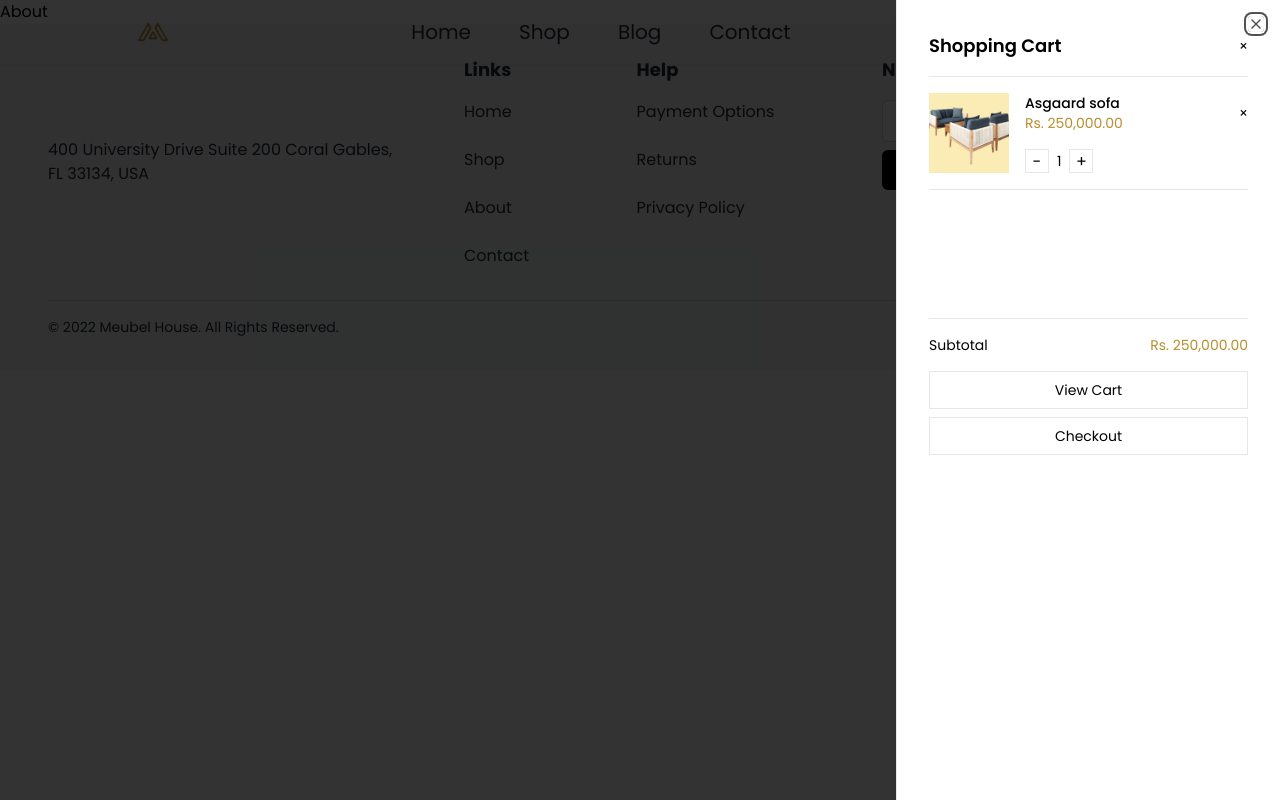
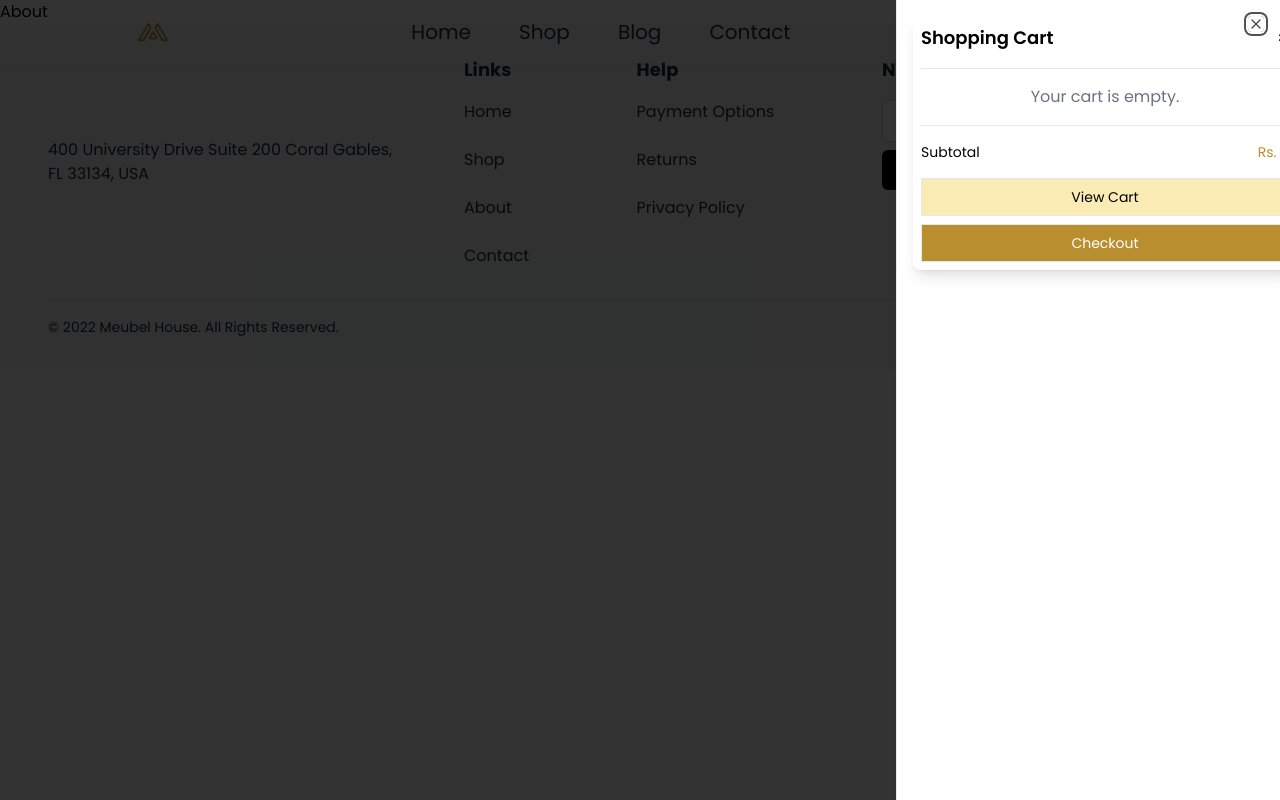
Before and after one commit to muhammadayaan2276/E-Commerce-Website-2025-With-Functionality-And-Responsiveness-Hackathon-By-Ayaan-Zeeshan, a Next.js app: page /about in a window 1280 px wide. Both pictures are taken after a click on the button 1142 px from the left and 32 px from the top of the page. Built offline with nearby package versions, Linux system fonts and the light colour scheme.

Commit message:
cart functionality update

```diff
--- a/package.json
+++ b/package.json
@@ -22,6 +22,7 @@
     "react": "^18",
     "react-dom": "^18",
     "react-icons": "^5.4.0",
+    "react-toastify": "^11.0.3",
     "sanity": "^3.69.0",
     "styled-components": "^6.1.14",
     "tailwind-merge": "^2.5.5",
--- a/src/app/(store)/layout.tsx
+++ b/src/app/(store)/layout.tsx
@@ -4,6 +4,8 @@ import "./globals.css";
 import Navbar from "@/components/Navbar";
 import Footer from "@/components/Footer";
 import { CartProvider } from "@/context/CartProvider";
+import "react-toastify/dist/ReactToastify.css";
+import { ToastContainer } from "react-toastify";
 
 // Import the Poppins font
 const poppins = Poppins({
@@ -25,6 +27,7 @@ export default function RootLayout({
   return (
     <html lang="en">
       <body className={`${poppins.className} flex flex-col min-h-screen`}>
+      <ToastContainer />
         <CartProvider>
           {/* Navbar */}
           <Navbar />
--- a/src/components/Card.tsx
+++ b/src/components/Card.tsx
@@ -6,9 +6,21 @@ import { CardData } from "@/utils/types";
 import { FaHeart } from "react-icons/fa";
 import { BsCartPlus } from "react-icons/bs";
 import Link from "next/link";
+import {useCart,CartItem} from "@/context/CartContext"
 
 export default function Card({ _id, imageUrl, name, price }: CardData) {
   const [wishlist, setWishlist] = useState(false);
+  const {addToCart} = useCart();
+  const handleAddToCart = () => {
+    addToCart({
+      id: _id,
+      name: name,
+      price: price,
+      image: imageUrl,
+      quantity: 1,
+  }
+    );
+  }
 
   const handleWishlist = () => {
     setWishlist(!wishlist);
@@ -49,6 +61,7 @@ export default function Card({ _id, imageUrl, name, price }: CardData) {
 
         </Link>
         <button
+          onClick={handleAddToCart}
           className="mt-3 py-2 px-4 bg-lightyellow text-black font-medium text-sm rounded hover:bg-darkyellow focus:outline-none focus:ring focus:ring-yellow-300 transition duration-200 flex items-center gap-2 justify-center"
         >
           <BsCartPlus />
--- a/src/components/CartDropDown.tsx
+++ b/src/components/CartDropDown.tsx
@@ -1,63 +1,103 @@
-import Link from "next/link"
-import Image from "next/image"
+"use client";
+
+import Link from "next/link";
+import Image from "next/image";
+import { useCart } from "@/context/CartContext";
 
 export default function CartDropdown() {
+  const { items, updateQty, removeFromCart } = useCart();
+
+  // Calculate the subtotal
+  const subtotal = items.reduce(
+    (total, item) => total + item.price * item.quantity,
+    0
+  );
+
   return (
-    <div className=" bg-white p-4">
+    <div className="bg-white p-2 mr-5 shadow-lg rounded-lg w-96">
+      {/* Header */}
       <div className="flex items-center justify-between border-b pb-4">
         <h2 className="text-lg font-semibold">Shopping Cart</h2>
-        <button className="text-sm">&times;</button>
+        <button className="text-lg font-bold">&times;</button>
       </div>
 
-      <div className="py-4">
-        {/* Cart Item */}
-        <div className="flex gap-4 border-b pb-4 mb-28">
+      {/* Cart Items */}
+      <div className="py-4 max-h-80 overflow-y-auto">
+        {items.length > 0 ? (
+          items.map((item) => (
+            <div key={item.id} className="flex gap-4 border-b pb-4 mb-4">
+              {/* Product Image */}
               <div className="relative h-20 w-20">
                 <Image
-              src="/Asgaardsofa4.png"
-              alt="Asgaard sofa"
+                  src={item.image}
+                  alt={item.name}
                   fill
-              className="object-cover bg-lightyellow"
+                  className="object-cover rounded bg-lightyellow"
                 />
               </div>
-          <div className="flex flex-1 flex-col justify-between">
+
+              {/* Product Details */}
+              <div className="flex flex-1 flex-col justify-between pr-5">
                 <div className="flex justify-between">
                   <div>
-                <h3 className="text-sm font-medium">Asgaard sofa</h3>
-                <p className="text-sm text-darkyellow">Rs. 250,000.00</p>
+                    <h3 className="text-sm font-medium">{item.name}</h3>
+                    <p className="text-sm text-darkyellow">Rs. {item.price}</p>
                   </div>
-              <button className="text-sm">&times;</button>
+                  <button
+                    onClick={() => removeFromCart(item.id)}
+                    className="text-sm text-red-500"
+                  >
+                    &times;
+                  </button>
                 </div>
+
+                {/* Quantity Controls */}
                 <div className="flex items-center gap-2">
-              <button className="h-6 w-6 border">-</button>
-              <span className="text-sm">1</span>
-              <button className="h-6 w-6 border">+</button>
+                  <button
+                    className="h-6 w-6 border"
+                    onClick={() =>
+                      updateQty(item.id, Math.max(1, item.quantity - 1))
+                    }
+                  >
+                    -
+                  </button>
+                  <span className="text-sm">{item.quantity}</span>
+                  <button
+                    className="h-6 w-6 border"
+                    onClick={() => updateQty(item.id, item.quantity + 1)}
+                  >
+                    +
+                  </button>
                 </div>
               </div>
             </div>
+          ))
+        ) : (
+          <p className="text-center text-gray-500">Your cart is empty.</p>
+        )}
       </div>
 
       {/* Cart Total */}
       <div className="space-y-4 border-t pt-4">
         <div className="flex justify-between text-sm">
           <span>Subtotal</span>
-          <span className="text-darkyellow">Rs. 250,000.00</span>
+          <span className="text-darkyellow">Rs. {subtotal.toLocaleString()}</span>
         </div>
         <div className="grid gap-2">
           <Link
             href="/cart"
-            className="block border text-center px-4 py-2 text-sm"
+            className="block border text-center px-4 py-2 text-sm bg-lightyellow"
           >
             View Cart
           </Link>
           <Link
             href="/checkout"
-            className="block border text-center px-4 py-2 text-sm"
+            className="block border text-center px-4 py-2 text-sm bg-darkyellow text-white"
           >
             Checkout
           </Link>
         </div>
       </div>
     </div>
-  )
+  );
 }
--- a/src/context/CartContext.ts
+++ b/src/context/CartContext.ts
@@ -4,7 +4,7 @@ import {createContext,useContext} from "react"
 export interface CartItem {
     id: string;
     name: string;
-    price: string;
+    price: number;
     image: string;
     quantity: number;
 }
--- a/src/context/CartProvider.tsx
+++ b/src/context/CartProvider.tsx
@@ -1,6 +1,7 @@
 "use client"
 import { useState } from "react"
 import { CartContext, CartItem, CartContextType } from "./CartContext"
+import { toast } from "react-toastify";
 
 
 export const CartProvider = ({
@@ -9,19 +10,26 @@ export const CartProvider = ({
     children: React.ReactNode;
 }>) => {
 
-    const [items,setItems] = useState<CartItem[]>([])
+  const [items,setItems] = useState<CartItem[]>([])
 
   const addToCart = (item: CartItem) => {
     setItems((prevItems) => {
       const existingItem = prevItems.find((i) => i.id === item.id);
       if (existingItem) {
+        toast.info("Product Quantity Updated!", {
+          autoClose: 500,
+        });
         return prevItems.map((i) =>
           i.id === item.id ? { ...i, quantity: i.quantity + item.quantity } : i
         );
       }
+      toast.success("Product Added to Cart!", {
+        autoClose: 500,
+      });
       return [...prevItems, item];
     });
   };
+
 
   const removeFromCart = (id: string) => {
     setItems((prevItems) => prevItems.filter((item) => item.id !== id));
```
Also changed, not shown: 1 other file (tests, documents, lock files or other folders). Lines whose indentation alone changed are shown as unchanged.
